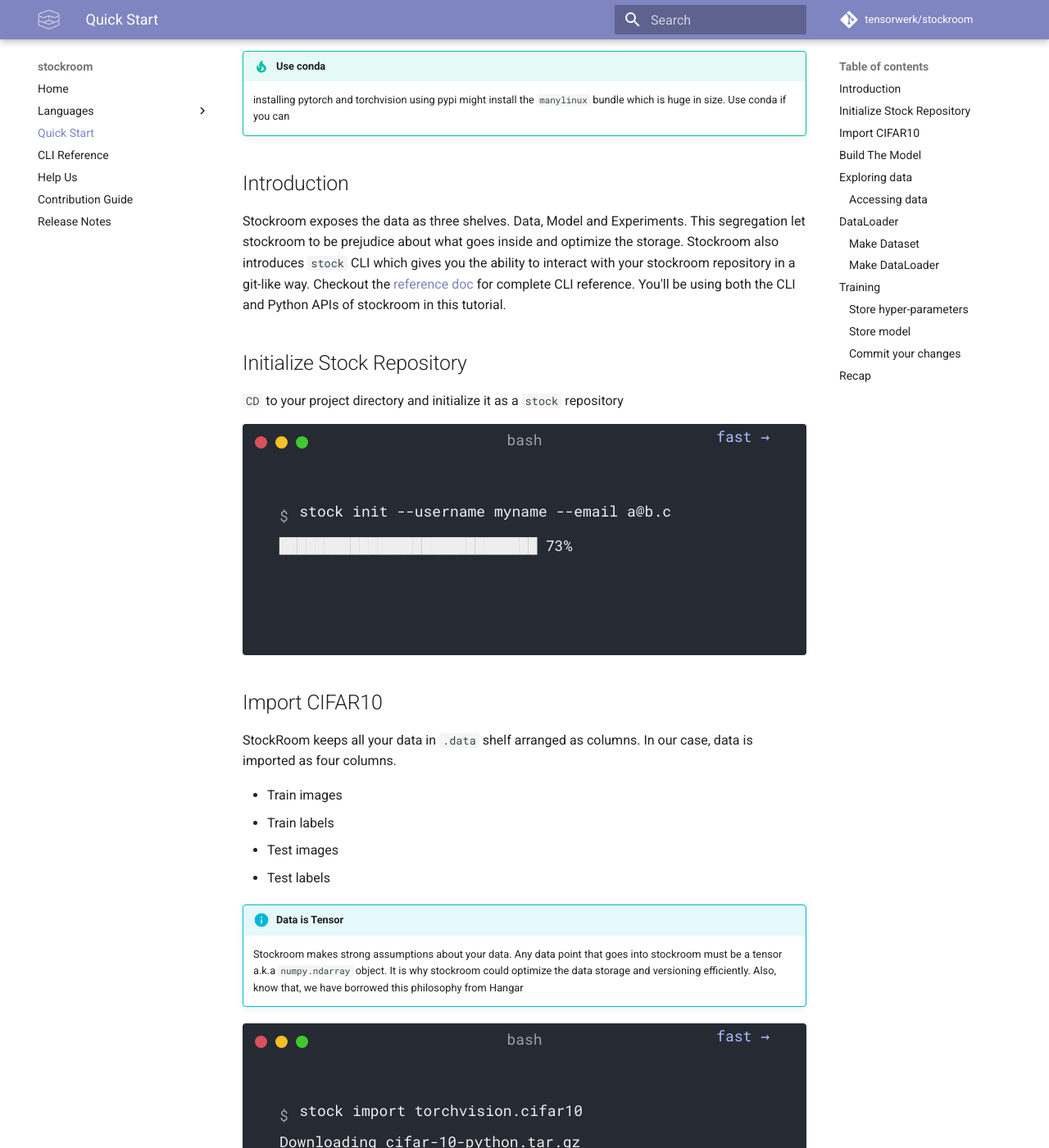
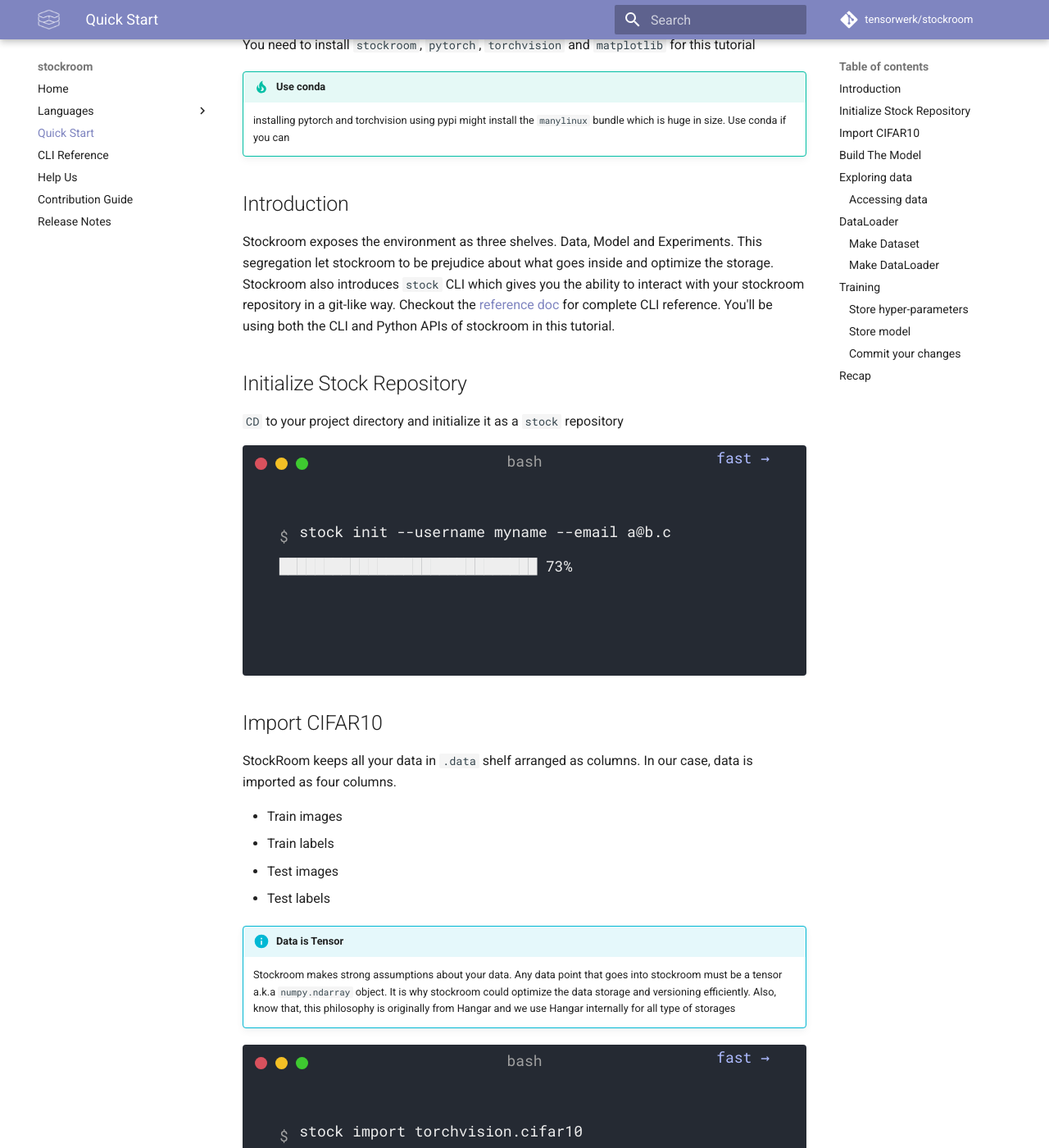
Before and after one commit to tensorwerk/stockroom, an MkDocs documentation site: the page built from docs/quick-start.md, in a window 1280 px wide and 1400 px high, scrolled down 314 px. Shown: the whole window at 82% size. Built offline with MkDocs 1.6.1 and Material for MkDocs 9.7.7, drawn with Linux system fonts in a browser that asks for light colours; comment, search, counter and statistics services are not loaded; some of the changed text lies outside the part shown.

````diff
--- a/docs/quick-start.md
+++ b/docs/quick-start.md
@@ -15,11 +15,11 @@ You need to install `stockroom`, `pytorch`, `torchvision` and `matplotlib` for t
 
 ## Introduction
 
-Stockroom exposes the data as three shelves. Data, Model and Experiments. This segregation let stockroom
-to be prejudice about what goes inside and optimize the storage. Stockroom also introduces `stock` CLI
-which gives you the ability to interact with your stockroom repository in a git-like way. Checkout the
-[reference doc](cli.md) for complete CLI reference. You'll be using both the CLI and Python APIs of
-stockroom in this tutorial.
+Stockroom exposes the environment as three shelves. Data, Model and Experiments. This segregation let
+stockroom to be prejudice about what goes inside and optimize the storage. Stockroom also introduces
+`stock` CLI which gives you the ability to interact with your stockroom repository in a git-like way.
+Checkout the [reference doc](cli.md) for complete CLI reference. You'll be using both the CLI and
+Python APIs of stockroom in this tutorial.
 
 ## Initialize Stock Repository
 
@@ -47,7 +47,8 @@ StockRoom keeps all your data in `.data` shelf arranged as columns. In our case,
 !!! info "Data is Tensor"
     Stockroom makes strong assumptions about your data. Any data point that goes into stockroom must be
     a tensor a.k.a `numpy.ndarray` object. It is why stockroom could optimize the data storage
-    and versioning efficiently. Also, know that, we have borrowed this philosophy from Hangar
+    and versioning efficiently. Also, know that, this philosophy is originally from Hangar and we use
+    Hangar internally for all type of storages
 
 <div class="termy">
 
@@ -218,9 +226,7 @@ As `.data` shelf store your data, hyper-parameters and experiment artifacts must
 will eventually allow you to store any artificats, like a loss graph, or a pickled file you'd need
 for training your model etc.
 
-```python hl_lines="1 16 17"
-stock = StockRoom(write=True)
-
+```python hl_lines="14 15 16"
 for epoch in range(2):
     p = tqdm(dloader)
     for i, (inputs, labels) in enumerate(p):
@@ -247,9 +253,7 @@ The `.model` shelf takes `state_dict` from a pytorch model and nothing else. You
 a `jit`ed model into your `.experiment` store but `.model` shelf is designed to store your model weights passed
 as a dictionary.
 
-```python hl_lines="18"
-stock = StockRoom(write=True)
-
+```python hl_lines="14 17"
 for epoch in range(2):
     p = tqdm(dloader)
     for i, (inputs, labels) in enumerate(p):
@@ -277,12 +281,12 @@ for epoch in range(2):
 
 ### Commit your changes
 
-Commit your changes as you move forward, you can always time travel back and look at
+Commit your changes as you move forward, you can always time travel back and look at. With the context
+managers, `autocommit` is enabled by default. You can control this behaviour by changing the argument
+value
 `.data` or `.experiment` or `.model` shelves
 
-```python hl_lines="19"
-stock = StockRoom(write=True)
-
+```python hl_lines="14"
 for epoch in range(2):
     p = tqdm(dloader)
     for i, (inputs, labels) in enumerate(p):
````
Also changed, not shown: other parts of docs/quick-start.md (+23 -16 lines), README.md (+1 -1 lines), docs/index.md (+1 -1 lines), 3 other files.
